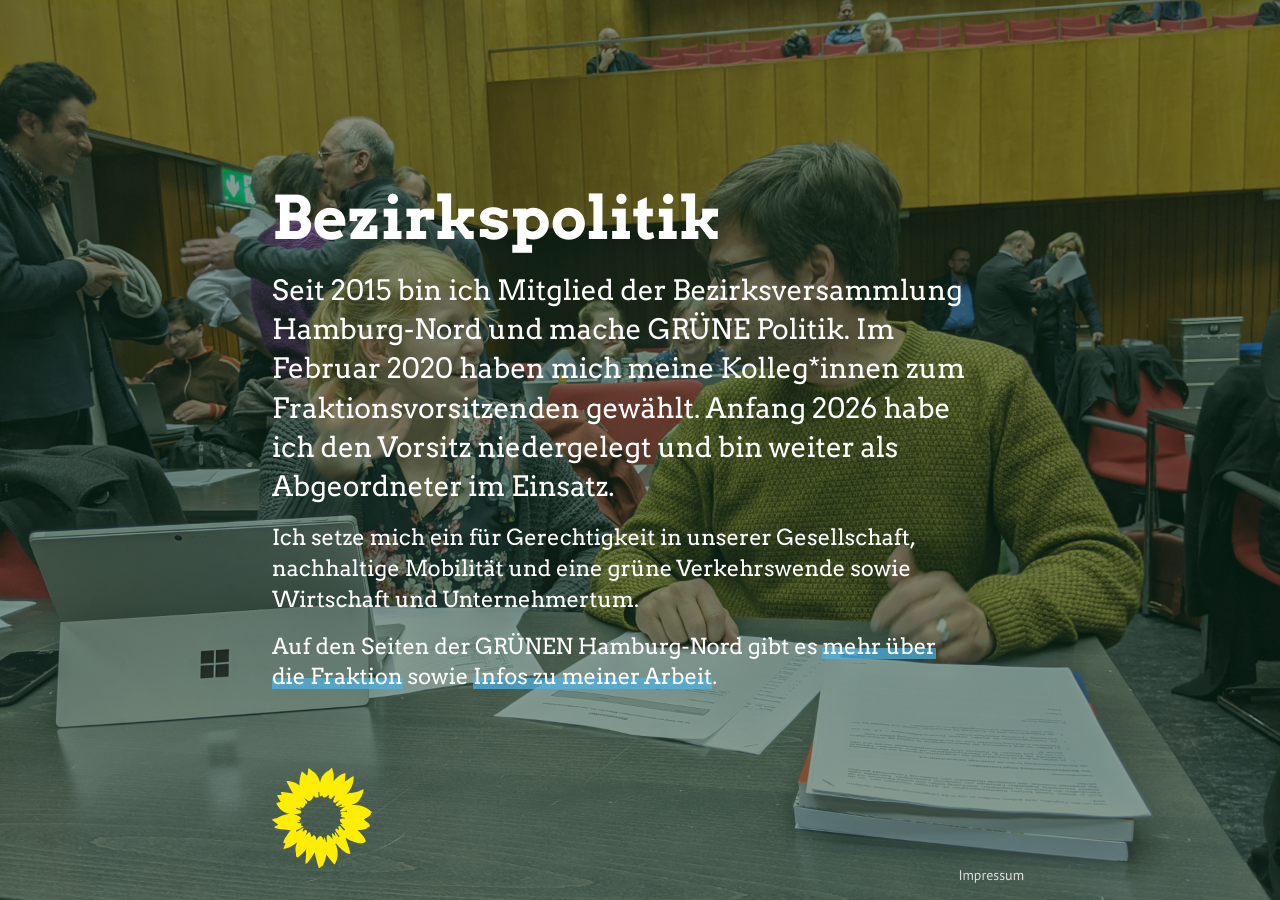
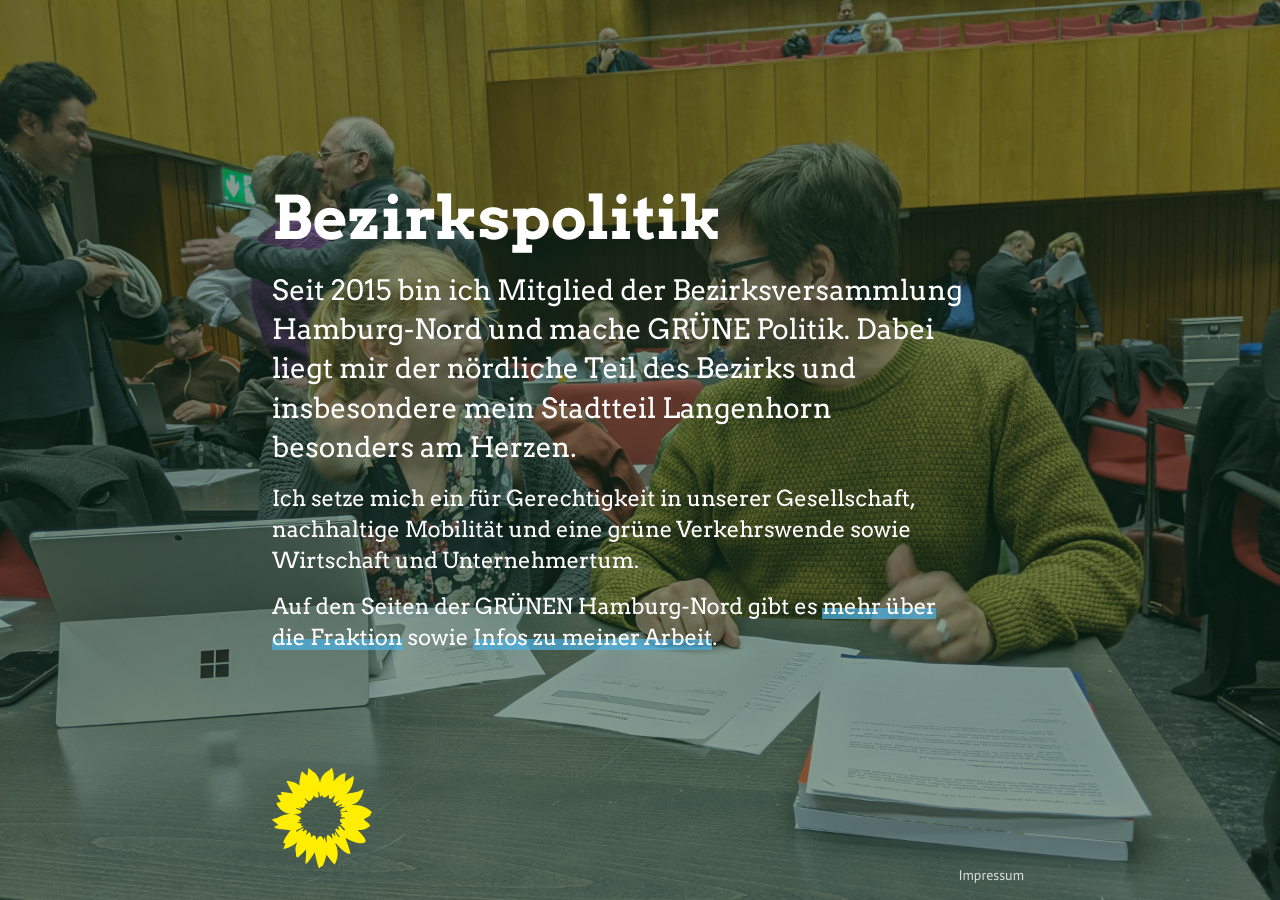
Before and after one commit to tbk303/tbk303.github.com, a Jekyll site: the page built from politik.markdown, in a window 1280 px wide. Built offline with Jekyll 4.4.1, drawn with Linux system fonts in a browser that asks for light colours.

Commit message:
Update politik.markdown

```diff
--- a/politik.markdown
+++ b/politik.markdown
@@ -8,8 +8,7 @@ permalink: politik
 # Bezirkspolitik
 
 Seit 2015 bin ich Mitglied der Bezirksversammlung Hamburg-Nord und mache GRÜNE Politik.
-Im Februar 2020 haben mich meine Kolleg*innen zum Fraktionsvorsitzenden gewählt.
-Anfang 2026 habe ich den Vorsitz niedergelegt und bin weiter als Abgeordneter im Einsatz.
+Dabei liegt mir der nördliche Teil des Bezirks und insbesondere mein Stadtteil Langenhorn besonders am Herzen.
 
 > Ich setze mich ein für Gerechtigkeit in unserer Gesellschaft, nachhaltige Mobilität und eine grüne Verkehrswende
 > sowie Wirtschaft und Unternehmertum.
```
